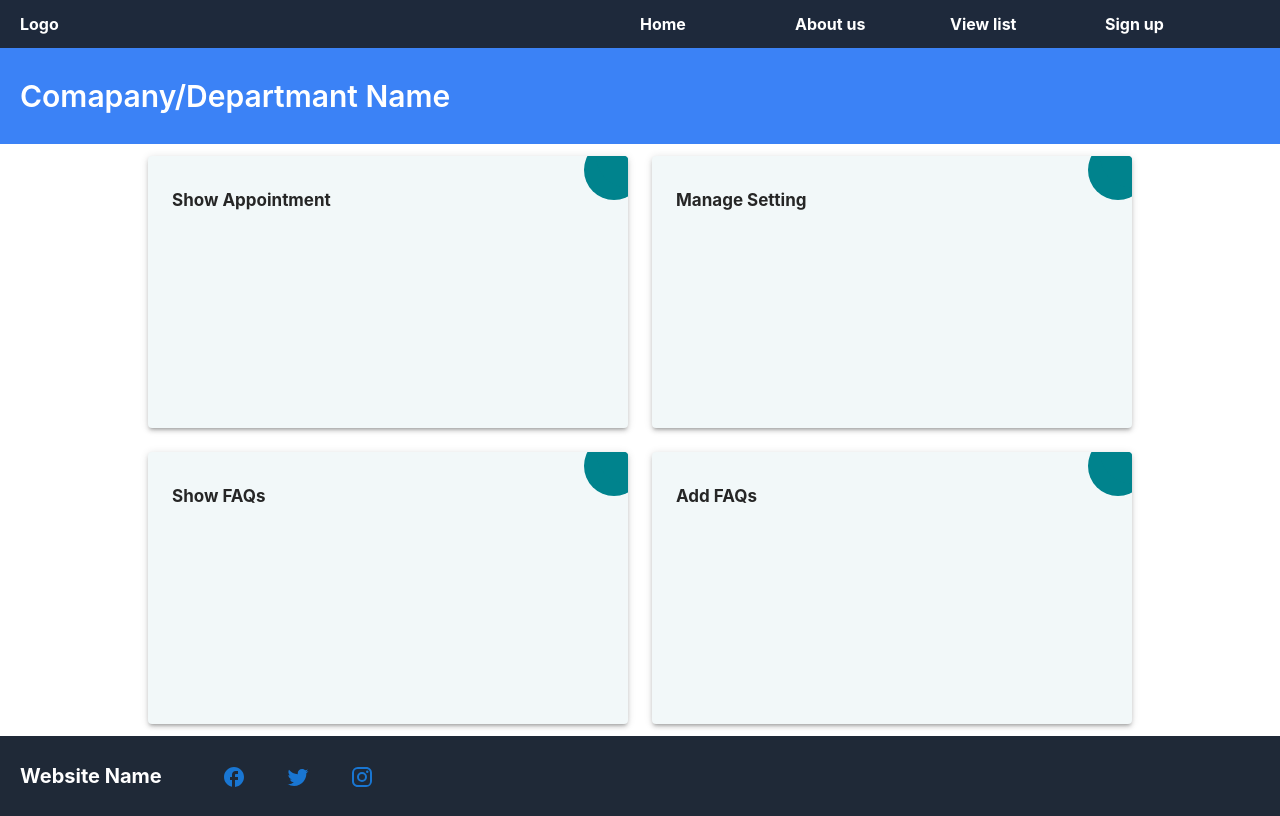
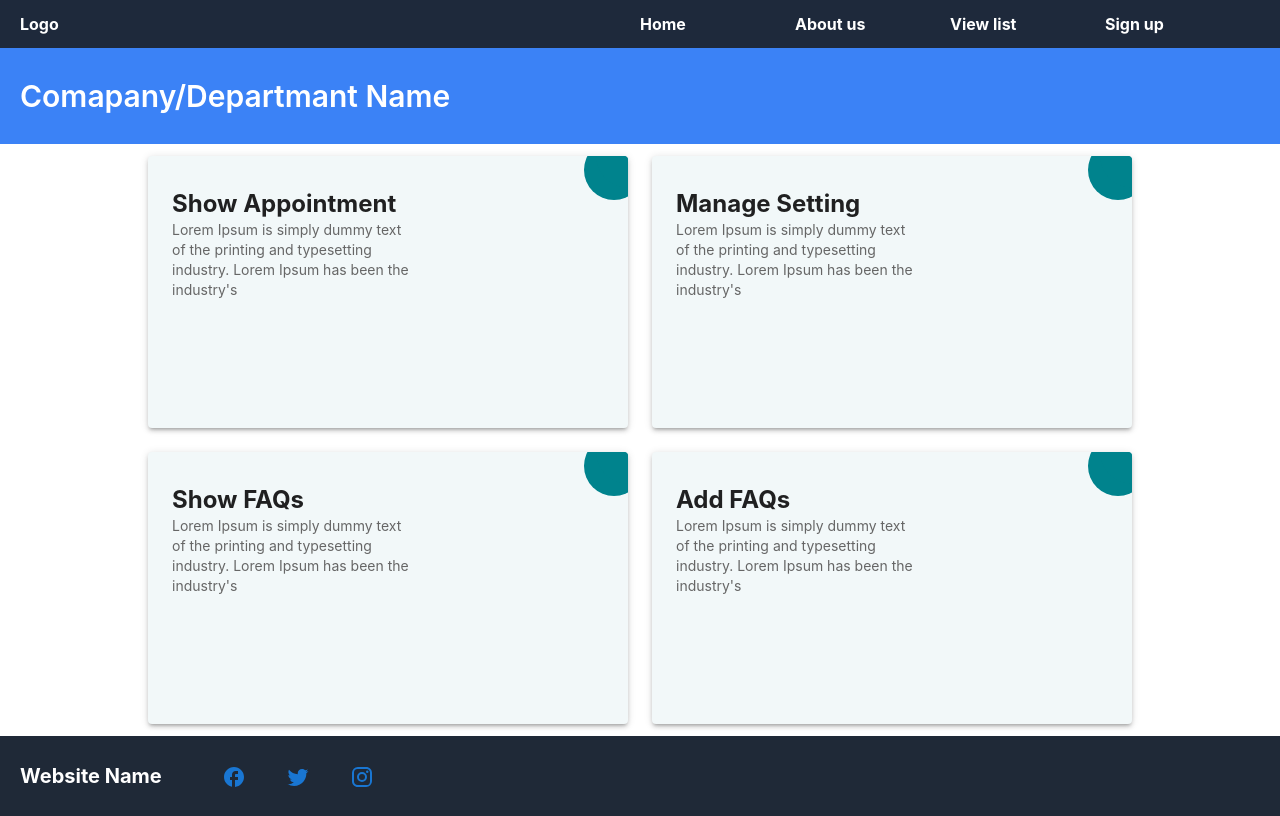
Before and after one commit to chaudharykapil/AppointmentSystem, a React (Create React App) app: page /dashboard in a window 1280 px wide. Built offline with nearby package versions, Linux system fonts and the light colour scheme.

Commit message:
complete carda nd fix UI

```diff
--- a/src/components/DasboardCard.js
+++ b/src/components/DasboardCard.js
@@ -2,15 +2,14 @@ import { Paper } from '@mui/material'
 import React from 'react'
 import { Link } from 'react-router-dom'
 export default function DasboardCard(props) {
-	console.log(props)
+  console.log(props)
   return (
     <div className='card'>
 			<a href={props.link}>
 				<Paper elevation={3} className="card1" >
-					<h3>{props.title}</h3>
-					<p className="small">{props.description}</p>
-					<div className="go-corner">
-					</div>
+					<span className='font-bold text-2xl'>{props.title}</span>
+					<p className="small text-sm w-60" >{props.description}</p>
+					<div className="go-corner"></div>
 				</Paper>
 			</a>
 		</div>
--- a/src/screens/DashBoard.js
+++ b/src/screens/DashBoard.js
@@ -16,12 +16,20 @@ export default class DashBoard extends Component {
             <div className=''>
 							<div className='flex flex-col justify-center items-center'>
 								<div className='flex flex-row'>
-									<DashboardCard title = "Show Appointment" description = "" link = "#"  />
-									<DashboardCard title = "Manage Setting" description = "" link = "#" />
+									<DashboardCard title = "Show Appointment" description = "Lorem Ipsum is simply dummy text of the printing
+                  and typesetting industry. Lorem Ipsum has been the industry's"
+                   link = "#"  />
+									<DashboardCard title = "Manage Setting" description = "Lorem Ipsum is simply dummy text of the printing
+                  and typesetting industry. Lorem Ipsum has been the industry's"
+                   link = "#" />
 								</div>
 								<div className='flex flex-row'>
-									<DashboardCard title = "Show FAQs" description = "" link = "/faqs" />
-									<DashboardCard title = "Add FAQs" description = "" link = "/addfaq" />
+									<DashboardCard title = "Show FAQs" description = "Lorem Ipsum is simply dummy text of the printing
+                  and typesetting industry. Lorem Ipsum has been the industry's"
+                   link = "/faqs" />
+									<DashboardCard title = "Add FAQs" description = "Lorem Ipsum is simply dummy text of the printing
+                  and typesetting industry. Lorem Ipsum has been the industry's"
+                   link = "/addfaq" />
 								</div>
 							</div>
             </div>
```
